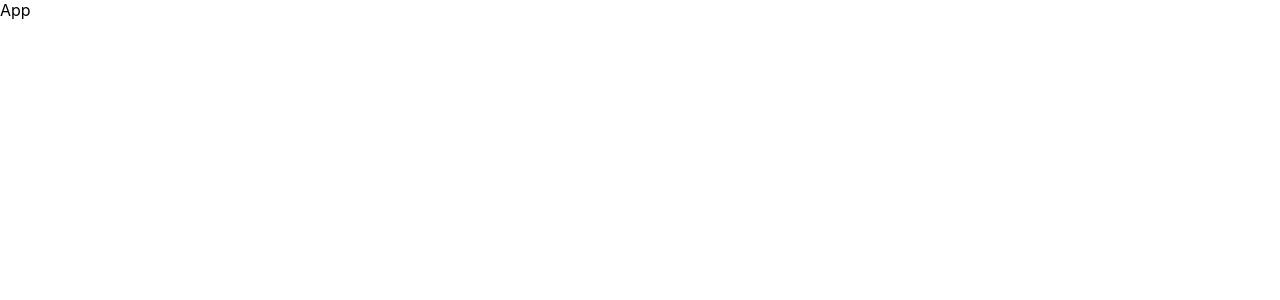
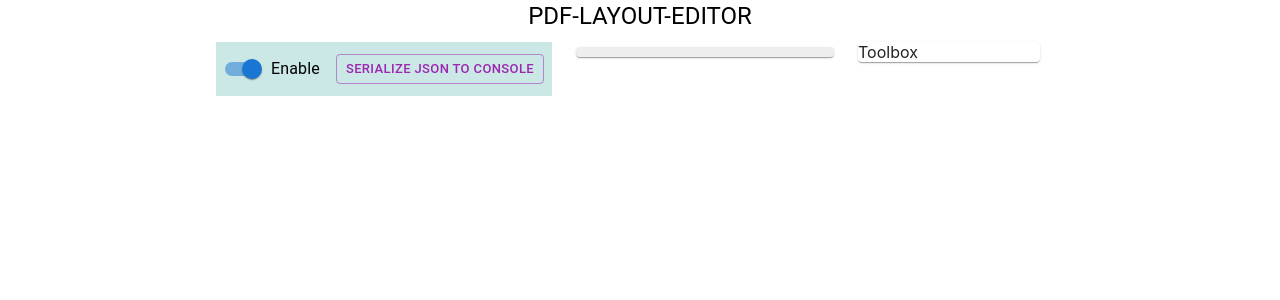
Before and after one commit to Aleeee99/router-issue, a React (Create React App) app in the folder pdf-layout-editor/: page / in a window 1280 px wide. Shown: the top 300 px of the page. Built offline with nearby package versions, Linux system fonts and the light colour scheme.

Commit message:
Added TopBar and Draggables

```diff
--- a/pdf-layout-editor/package.json
+++ b/pdf-layout-editor/package.json
@@ -3,6 +3,10 @@
   "version": "0.1.0",
   "private": true,
   "dependencies": {
+    "@craftjs/core": "0.1.0-beta.20",
+    "@emotion/react": "^11.5.0",
+    "@emotion/styled": "^11.3.0",
+    "@mui/material": "^5.0.6",
     "@testing-library/jest-dom": "^5.15.0",
     "@testing-library/react": "^11.2.7",
     "@testing-library/user-event": "^12.8.3",
--- a/pdf-layout-editor/src/App.tsx
+++ b/pdf-layout-editor/src/App.tsx
@@ -1,7 +1,10 @@
+import { Container } from "@mui/material";
+
 function App() {
   return (
     <div>
       App
+      <Container></Container>
     </div>
   );
 }
--- a/pdf-layout-editor/src/components/TopBar.tsx
+++ b/pdf-layout-editor/src/components/TopBar.tsx
@@ -1,9 +1,21 @@
-function TopBar() {
+// components/Topbar.js
+import React from "react";
+import { Box, FormControlLabel, Switch, Grid, Button as MaterialButton } from "@mui/material";
+
+export const Topbar = () => {
   return (
-    <div>
-      TopBar
-    </div>
-  );
-}
-
-export default TopBar;
+    <Box px={1} py={1} mt={3} mb={1} bgcolor="#cbe8e7">
+      <Grid container alignItems="center">
+        <Grid item xs>
+          <FormControlLabel
+            control={<Switch checked={true} />}
+            label="Enable"
+          />
+        </Grid>
+        <Grid item>
+          <MaterialButton size="small" variant="outlined" color="secondary">Serialize JSON to console</MaterialButton>
+        </Grid>
+      </Grid>
+    </Box>
+  )
+};
--- a/pdf-layout-editor/src/components/draggables/Container.tsx
+++ b/pdf-layout-editor/src/components/draggables/Container.tsx
@@ -1,9 +1,17 @@
-function Container() {
-  return (
-    <div>
-      Container
-    </div>
-  );
-}
+// components/user/Button.js
+import React from "react";
+import { Paper } from "@mui/material";
 
-export default Container;
+interface Props {
+  // any other props that come into the component, you don't have to explicitly define children.
+  background: any
+  padding: any
+  children: any
+  }
+  export const Container: React.FC<Props> = ({background, padding = 0, children}) => {
+    return (
+      <Paper style={{margin: "5px 0", background, padding: `${padding}px`}}>
+        {children}
+      </Paper>
+    )
+  }
--- a/pdf-layout-editor/src/index.tsx
+++ b/pdf-layout-editor/src/index.tsx
@@ -1,8 +1,14 @@
 import React from 'react';
 import ReactDOM from 'react-dom';
 import './index.css';
-import App from './App';
+// import App from './App';
 import reportWebVitals from './reportWebVitals';
+
+import {Typography, Paper, Grid} from '@mui/material';
+
+import { Topbar } from './components/TopBar';
+import {Container} from "./components/draggables/Container"
+import Toolbox from './components/Toolbox';
 
 ReactDOM.render(
   <React.StrictMode>
@@ -11,6 +17,28 @@ ReactDOM.render(
   document.getElementById('root')
 );
 
+export default function App() {
+  return (
+    <div style={{margin: "0 auto", width: "800px"}}>
+      <Typography variant="h5" align="center">PDF-LAYOUT-EDITOR</Typography>
+      <Grid container spacing={3} style={{paddingTop: "10px"}}>
+        <Topbar />
+        <Grid item xs>
+          <Container padding={5} background="#eee">
+
+          </Container>
+        </Grid>
+        <Grid item xs={3}>
+          <Paper>
+              <Toolbox />
+
+          </Paper>
+        </Grid>
+      </Grid>
+    </div>
+  );
+}
+
 // If you want to start measuring performance in your app, pass a function
 // to log results (for example: reportWebVitals(console.log))
 // or send to an analytics endpoint. Learn more: https://bit.ly/CRA-vitals
```
Also changed, not shown: pdf-layout-editor/src/components/draggables/Text.tsx (+14 -7 lines), 2 other files (tests, documents, lock files or other folders).
